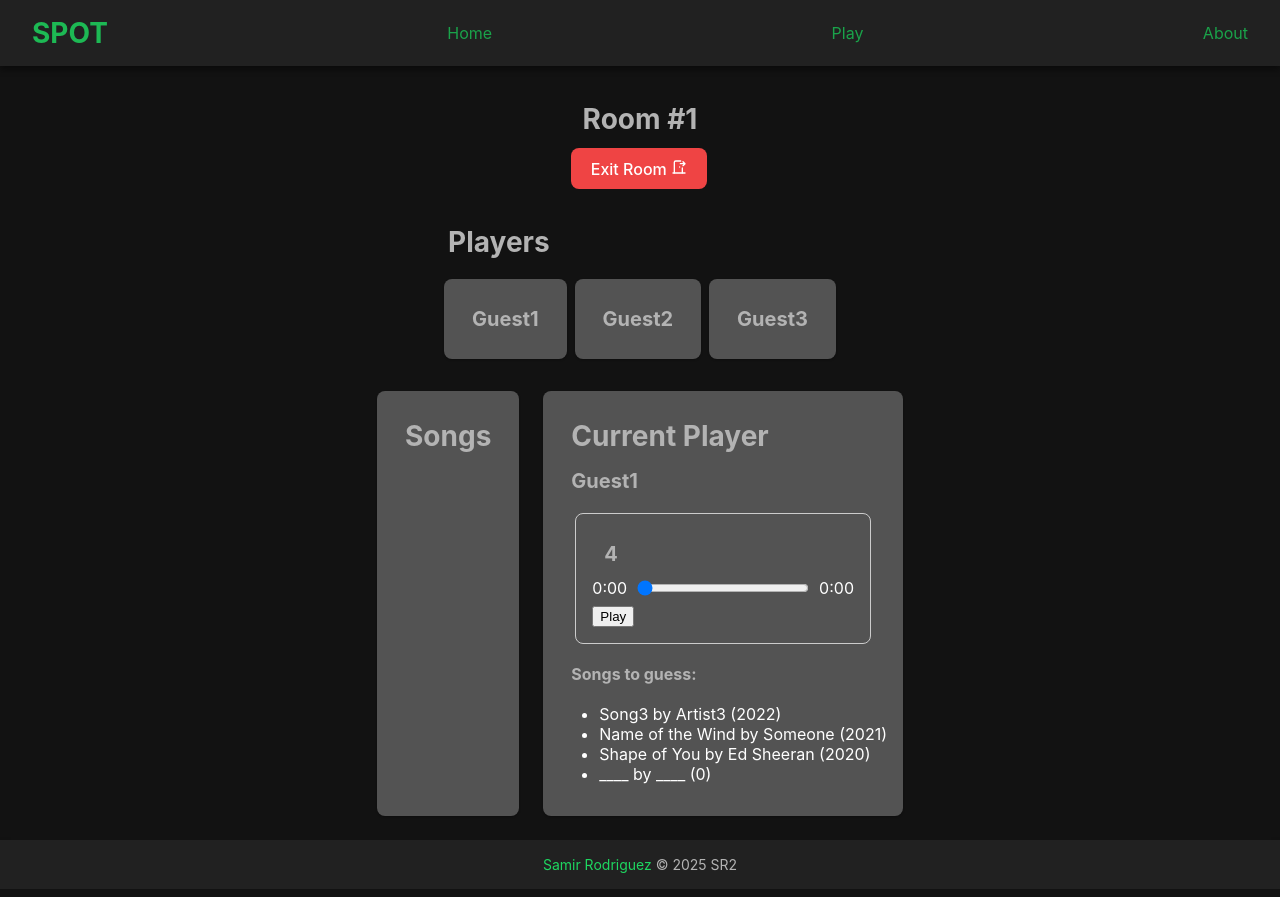
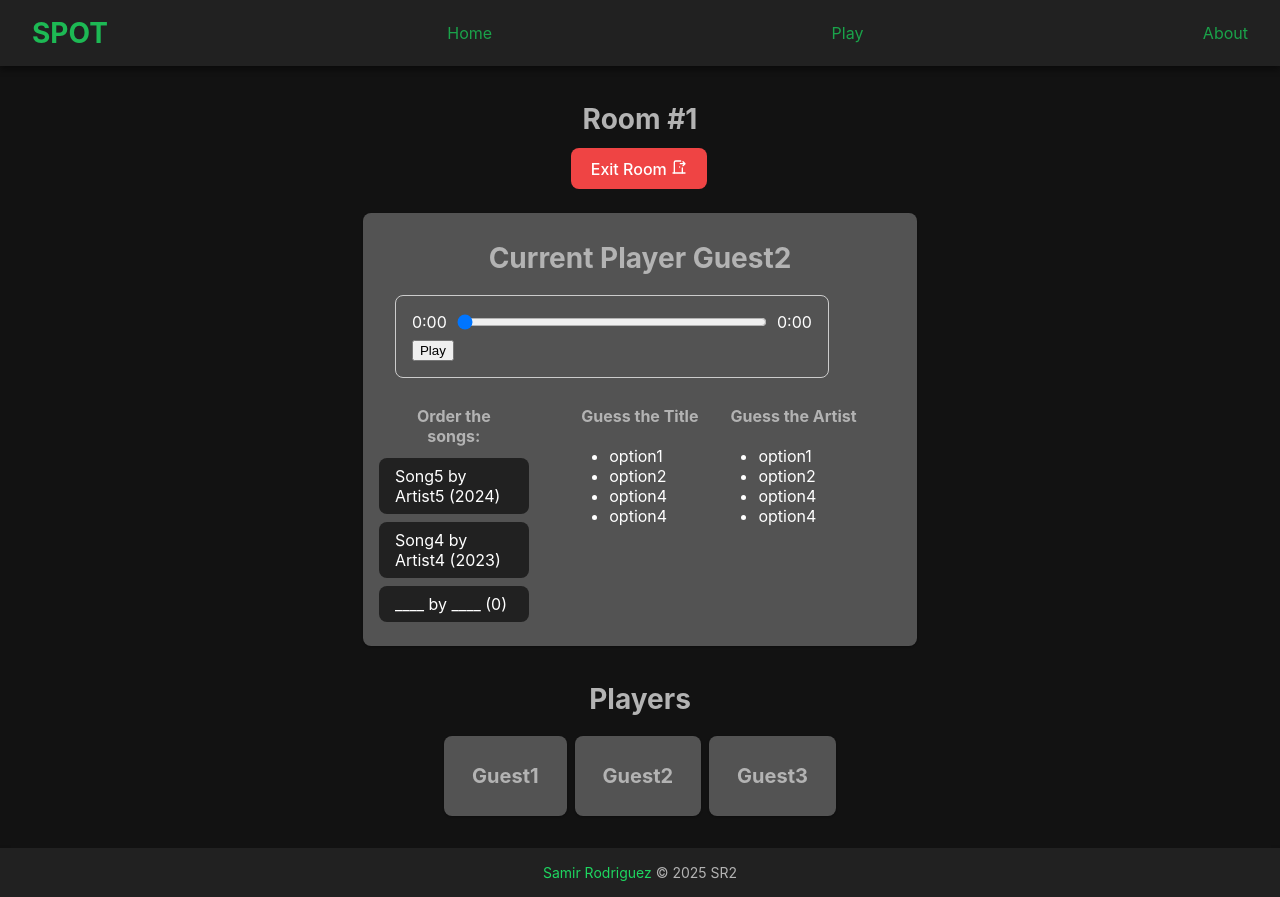
Before and after one commit to samirr2502/spot-the-song, a React (Vite) app in the folder client/: page /room/1 in a window 1280 px wide. Built offline with nearby package versions, Linux system fonts and the light colour scheme.

Commit message:
added more details to current player

```diff
--- a/client/package.json
+++ b/client/package.json
@@ -10,6 +10,9 @@
     "preview": "vite preview"
   },
   "dependencies": {
+    "@dnd-kit/core": "^6.3.1",
+    "@dnd-kit/sortable": "^10.0.0",
+    "@dnd-kit/utilities": "^3.2.2",
     "react": "^19.1.1",
     "react-dom": "^19.1.1",
     "react-icons-animated": "^1.0.2",
--- a/client/src/_actions/TestData.ts
+++ b/client/src/_actions/TestData.ts
@@ -57,7 +57,7 @@ export class TestData {
         return songsData;
     }
     findSongById = (id: number) => {
-        return songsData.find((song: { song_id: number; }) => song.song_id === id);
+        return songsData.find((song: { id: number; }) => song.id === id);
     }
     //Users
     findUsers = () => {
--- a/client/src/_resources/test_data/game/turns.json
+++ b/client/src/_resources/test_data/game/turns.json
@@ -1,10 +1,10 @@
 [{
     "turn_id" : 1,
     "game_id" : 1,
-    "current_player_id" : 1,
-    "current_game_stat_id" : 1,
+    "current_player_id" : 2,
+    "current_game_stat_id" : 2,
     "status" : "active",
-    "game_song_id" : 4,
+    "game_song_id" : 1,
     "correct_song_order":[1,2,3],
     "player_attempted_order": [1,3,2],
     "options_title" : ["Song1","Song2","Song3"],
--- a/client/src/components/play/currentPlayer.tsx
+++ b/client/src/components/play/currentPlayer.tsx
@@ -1,45 +1,105 @@
 
+import { useState } from "react";
 import { useTestDataService } from "../../TestDataContext"
 import SongPlayer from "./songPlayer";
+import {
+    DndContext,
+    KeyboardSensor,
+    PointerSensor,
+    useSensor,
+    useSensors,
+    closestCorners,
+} from "@dnd-kit/core";
+import { arrayMove, SortableContext, sortableKeyboardCoordinates, verticalListSortingStrategy } from "@dnd-kit/sortable";
+import SongListItem from "./songListItem";
+import type { DragEndEvent, UniqueIdentifier } from "@dnd-kit/core";
 
 interface CurrentPlayerProps {
-    turn:any;
+    turn: any;
 }
 
-const CurrentPlayer=(props:CurrentPlayerProps)=>{
+const CurrentPlayer = (props: CurrentPlayerProps) => {
     const testDataService = useTestDataService();
     const player = testDataService.findPlayerById(props.turn?.current_player_id || 0);
-    const game_stat = testDataService.findGameStatByGameIdPersonId(props.turn?.game_id ||0,props.turn?.current_player_id||0);
+    const game_stat = testDataService.findGameStatByGameIdPersonId(props.turn?.game_id || 0, props.turn?.current_player_id || 0);
 
     // const game_songs = testDataService.findGameSongsByGameId(props.turn?.game_id || 0);
-    const songs =  testDataService.findSongs()
-        .filter(song => game_stat?.songs_ids.includes(song.song_id));
+    const songs = testDataService.findSongs()
+        .filter(song => game_stat?.songs_ids.includes(song.id));
     console.log(songs)
 
     const game_song = testDataService.findGameSongById(props.turn?.game_song_id || 0);
     const song_to_match = testDataService.findSongById(game_song?.song_id || 0);
-    const attempted_songs = [...songs, {song_id:song_to_match?.song_id,title:'____',artist:'____',year:0}].sort((a,b) =>  { return a.year > b.year ? -1 : 1}
+    const [attempted_songs, setAttemptedSongs] = useState([...songs, { id: song_to_match!.id, title: '____', artist: '____', year: 0 }].sort((a, b) => { return a.year > b.year ? -1 : 1 })
     );
-    return(
+    const sensors = useSensors(
+        useSensor(PointerSensor),
+        useSensor(KeyboardSensor, {
+            coordinateGetter: sortableKeyboardCoordinates,
+        })
+    );
+    const getSongPos = (id: UniqueIdentifier) => attempted_songs.findIndex((song) => song.id === id);
+
+    const handleDragEnd = (event: DragEndEvent) => {
+        const { active, over } = event;
+        if (active.id === over!.id) return;
+
+        setAttemptedSongs((songs) => {
+            const originalPos = getSongPos(active.id);
+            const newPos = getSongPos(over!.id);
+
+            return arrayMove(songs, originalPos, newPos);
+        });
+    }
+    return (
 
         <div>
-            <h2>Current Player</h2>
-            <h3>{player!.name}</h3>
-            <SongPlayer songId={song_to_match?.song_id} />
+            <h2>Current Player {player!.name}</h2>
+                            <SongPlayer songId={song_to_match?.id} />
+
+            <div className="guess-group">
                 {songs && songs.length > 0 ? (
                     <div>
-                    <h4>Songs to guess:</h4>
-                    <ul>
+                        <h4>Order the songs:</h4>
+                        <DndContext sensors={sensors} onDragEnd={handleDragEnd} collisionDetection={closestCorners}>
+                            <div>
+                                <SortableContext items={attempted_songs}
+
+                                >
                                     {attempted_songs.map((song) => (
-                            <li key={song?.song_id}>{song.title} by {song.artist} ({song.year})</li>
+                                        <SongListItem key={song.id} id={song.id} title={song.title} artist={song.artist} year={song.year} />
 
-
-                        )) }
-                    </ul>
+                                    ))}
+                                </SortableContext>
+                            </div>
+                        </DndContext>
                     </div>
                 ) : (
                     <p>No songs available.</p>
                 )}
+                <div className="guess-group">
+
+        <div>
+          <h4>Guess the Title</h4>
+          <ul>
+            <li>option1</li>
+            <li>option2</li>
+            <li>option4</li>
+            <li>option4</li>
+          </ul>
+        </div>
+          <div>
+          <h4> Guess the Artist </h4>
+          <ul>
+            <li>option1</li>
+            <li>option2</li>
+            <li>option4</li>
+            <li>option4</li>
+          </ul>
+        </div>
+      </div>
+
+            </div>
         </div>
     )
 }
--- /dev/null
+++ b/client/src/components/play/songListItem.tsx
@@ -0,0 +1,26 @@
+import { useSortable } from "@dnd-kit/sortable"
+import {CSS} from "@dnd-kit/utilities"
+interface SongListItemProps{
+    id:number,
+    title:string,
+    artist:string,
+    year:number,
+
+}
+const SongListItem =(props:SongListItemProps)=>{
+
+    const {attributes, listeners,setNodeRef, transform, transition}= useSortable({id: props.id})
+    const style = {
+        transition,
+        transform: CSS.Transform.toString(transform)
+    }
+
+    return(
+        <div ref={setNodeRef} {...attributes} {...listeners}
+        style = {style} className="song-list-item">
+            {props.title} by {props.artist} ({props.year})
+        </div>
+    )
+}
+
+export default SongListItem
--- a/client/src/components/play/songPlayer.tsx
+++ b/client/src/components/play/songPlayer.tsx
@@ -56,7 +56,7 @@ const SongPlayer = (props: SongPlayerProps) => {
 
   return (
     <div style={{ maxWidth: 400, margin: "1rem", padding: "1rem", border: "1px solid #ccc", borderRadius: 8 }}>
-      <h3>{song?.song_id || "Unknown Song"}</h3>
+
       <audio ref={audioRef} src={song?.file_path || ""} preload="auto" />
 
       {/* Progress bar */}
--- a/client/src/pages/room.tsx
+++ b/client/src/pages/room.tsx
@@ -6,16 +6,16 @@ import { TbDoorExit } from "react-icons/tb";
 import { useNavigate, useParams } from "react-router-dom"
 import { useTestDataService } from "../TestDataContext"
 
-const Room: React.FC<{}> = ( ) => {
+const Room: React.FC<{}> = () => {
     const navigate = useNavigate();
     const { groupNumber } = useParams<{ groupNumber: string }>();
     // const currentSessionGroup = sessionsGroups.find(session => session.groupNumber.toString() === groupNumber);
     const testDataService = useTestDataService();
     const room = testDataService.findRoomById(Number(groupNumber));
-    const game = testDataService.findGameByRoomId(room!.room_id) || {game_id:0,playlist_id:0,status:'open'};
-    const sessions = testDataService.findSessionByRoomId(room!.room_id ||0);
+    const game = testDataService.findGameByRoomId(room!.room_id) || { game_id: 0, playlist_id: 0, status: 'open' };
+    const sessions = testDataService.findSessionByRoomId(room!.room_id || 0);
     const game_stats = sessions?.map(session => testDataService.findGameStatById(session!.game_stats_id || 0));
-    const players = game_stats?.map(game_stat => testDataService.findPlayerById(game_stat!.player_id ||0));
+    const players = game_stats?.map(game_stat => testDataService.findPlayerById(game_stat!.player_id || 0));
     const turn = testDataService.findTurnByGameId(game.game_id || 0);
 
     const exitRoom = () => {
@@ -29,10 +29,11 @@ const Room: React.FC<{}> = ( ) => {
                 <button className="btn btn-danger" onClick={() => exitRoom()}>Exit Room <TbDoorExit /></button>
             </div>
             <div className="room-sections">
+                <div className="card section-current-player"> <CurrentPlayer turn={turn} /></div>
+
                 <div className="section-players"><Players players={players} /></div>
-                <div className="card section-playerSongs"><PlayerSongs /></div>
+                {/* <div className="card section-playerSongs"><PlayerSongs /></div> */}
 
-                <div className="card section-current-player"> <CurrentPlayer turn = {turn} /></div>
 
 
             </div>
--- a/client/src/style/App.css
+++ b/client/src/style/App.css
@@ -78,7 +78,7 @@ footer a:hover {
   padding: var(--space-2xl) var(--space-xl);
 }
 
-.home h1{
+.home h1 {
   font-size: var(--font-size-10xl);
   margin-bottom: var(--space-xl);
   color: var(--color-primary);
@@ -115,7 +115,9 @@ footer a:hover {
 }
 
 /* === Order & Play Pages === */
-.page-grid, .order, .room-page{
+.page-grid,
+.order,
+.room-page {
   display: flex;
   flex-direction: column;
   align-items: center;
@@ -123,20 +125,23 @@ footer a:hover {
   width: 100%;
   max-width: 1200px;
 }
+
 .order-groups {
   display: flex;
-  gap:var(--space-lg);
+  gap: var(--space-lg);
   justify-content: center;
   flex-wrap: wrap;
 }
-.room-sections{
+
+.room-sections {
   display: flex;
-  gap:var(--space-lg);
+  gap: var(--space-lg);
   justify-content: center;
 
   flex-wrap: wrap;
   width: 100%;
-  .section-players{
+
+  .section-players {
     display: flex;
     flex: 1 1 100%;
     justify-content: center;
@@ -149,25 +154,28 @@ footer a:hover {
   flex-direction: column;
   border-radius: var(--radius-lg, 1rem);
   box-shadow: var(--shadow-md, 0 4px 12px rgba(0, 0, 0, 0.1));
-  gap:var(--space-md)
+  gap: var(--space-md)
 }
 
 
-.profile-header, .rooms-header {
+.profile-header,
+.rooms-header {
   /* text-align: center; */
   background-color: var(--bg-panel);
   display: flex;
   flex-direction: column;
   justify-items: center;
   justify-content: center;
-  align-items:center ;
-  gap:var(--space-md);
+  align-items: center;
+  gap: var(--space-md);
   padding: var(--space-md);
 }
-.rooms-buttons{
+
+.rooms-buttons {
   display: flex;
   gap: var(--space-md);
 }
+
 .group-cards {
   display: flex;
   flex-direction: column;
@@ -176,6 +184,8 @@ footer a:hover {
   gap: var(--space-lg, 1.5rem);
   padding: var(--space-sm);
 }
+
+/*play*/
 
 .players-list {
   display: flex;
@@ -187,10 +197,38 @@ footer a:hover {
   padding: var(--space-sm);
 }
 
+.guess-group {
+  display: flex;
+  flex-direction: row;
+  gap: var(--space-sm);
+  justify-content: center;
+  width: 100%;
+}
+
+.song-list-item{
+  padding: var(--space-sm) var(--space-md);
+  background-color: var(--bg-panel);
+  margin: var(--space-sm) 0;
+  cursor: grab;
+  border-radius: var(--space-sm);
+  &:hover{
+    background-color: var(--color-primary-light);
+  }
+  &:active{
+    cursor: grabbing;
+    background-color: var(--color-primary);
+
+  }
+}
 /* === Utilities === */
 .text-center {
   text-align: center;
 }
 
-.mt-lg { margin-top: var(--space-lg); }
-.mt-xl { margin-top: var(--space-xl); }
+.mt-lg {
+  margin-top: var(--space-lg);
+}
+
+.mt-xl {
+  margin-top: var(--space-xl);
+}
--- a/client/src/style/elements.css
+++ b/client/src/style/elements.css
@@ -9,6 +9,7 @@ h1 {
     color: var(--text-muted);
     margin: var(--space-sm);
     padding: var(--space-xs);
+    text-align: center;
   }
 
   h1 { font-size: var(--font-size-2xl); }
```
Also changed, not shown: client/src/_resources/test_data/songs/songs.json (+6 -6 lines), 1 other file (tests, documents, lock files or other folders). Lines whose indentation alone changed are shown as unchanged.
